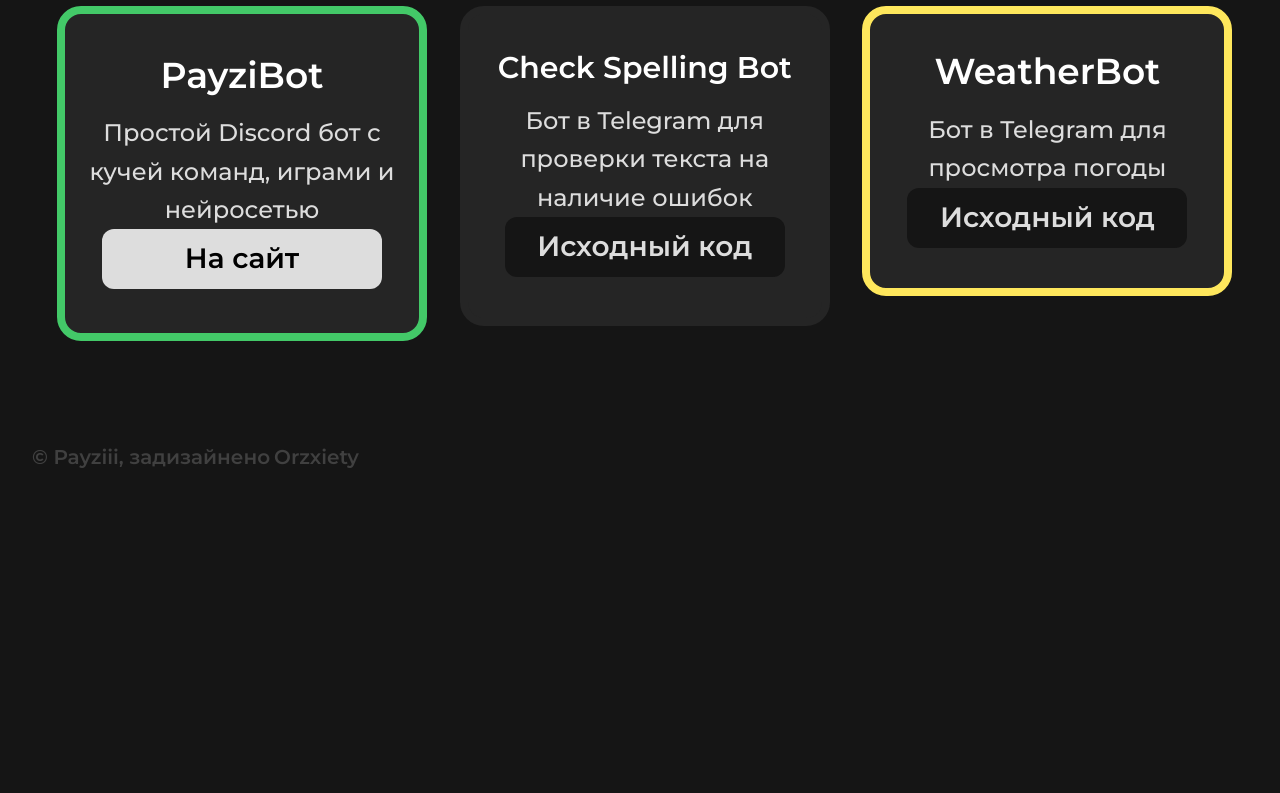
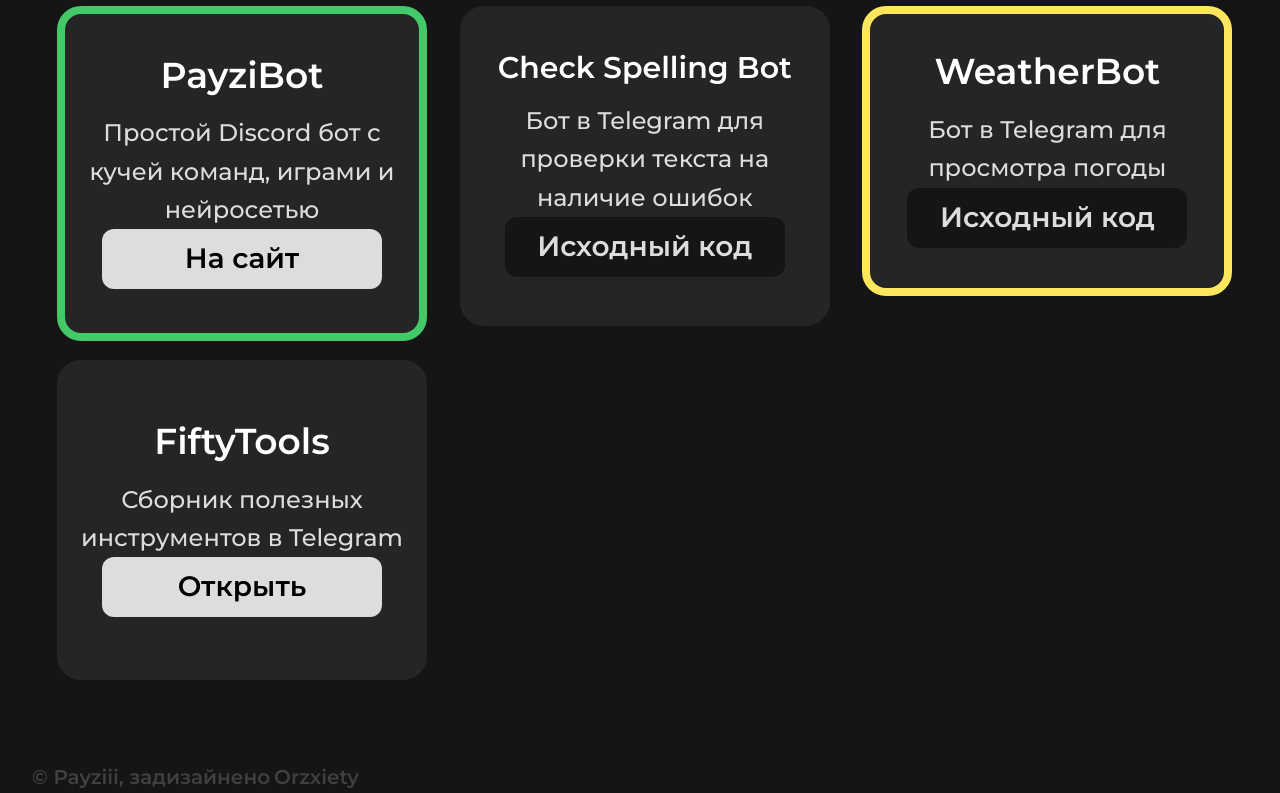
Before and after one commit to Payziii/MyWebsite, a Vue app: page / in a window 1280 px wide. Shown: the part 968-1761 px from the top of the page. Before the commit the page ends 1441 px from the top, so only its background shows below. Built offline with nearby package versions, Linux system fonts and the light colour scheme.

Commit message:
Добавил FiftyTools

```diff
--- a/src/views/HomeView.vue
+++ b/src/views/HomeView.vue
@@ -52,6 +52,16 @@
           <div class="project-btn">Исходный код</div>
         </a>
       </div>
+
+      <div class="project" style="--border-color: #252525; --width: 370px; --heigth: 320px">
+        <p class="project-title" style="--size: 36px">FiftyTools</p>
+        <p class="project-description">Сборник полезных инструментов в Telegram</p>
+        <a target="_blank" href="https://t.me/FiftyToolsBot/app">
+          <div class="project-btn" style="--project-bcolor: #dddddd; --project-color: #000000">
+            Открыть
+          </div>
+        </a>
+      </div>
     </div>
   </div>
   <p class="footer">
--- a/src/views/NotFound.vue
+++ b/src/views/NotFound.vue
@@ -9,7 +9,7 @@
     <h2 class="page-desc">Увы, но страница не найдена</h2>
     <div class="btn-group">
       <a href="/">
-        <button>На главную</button>
+        <div class="button">На главную</div>
       </a>
     </div>
   </div>
```
